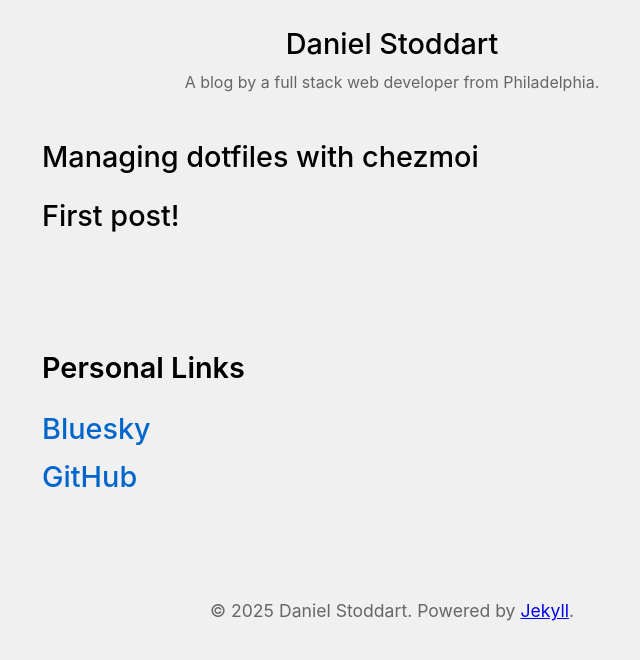
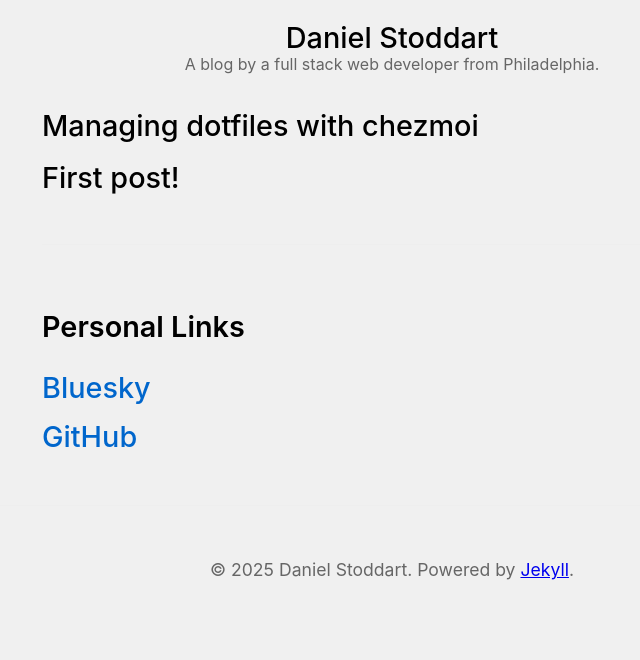
Before and after one commit to stoddart/stoddart.github.io, a Jekyll site: the page built from index.markdown, in a window 1280 px wide. Shown: the top 660 px of the page, without its empty margins (248-888 px from the left). Built offline with Jekyll 4.4.1, drawn with Linux system fonts in a browser that asks for light colours.

Commit message:
Update CSS

```diff
--- a/assets/css/style.css
+++ b/assets/css/style.css
@@ -66,8 +66,9 @@ header h1 a {
 
 header p {
   color: var(--secondary-text);
-  margin: 5px 0 0 0;
+  margin: 0;
   font-size: 1em;
+  line-height: 1;
 }
 
 footer {
@@ -112,7 +113,7 @@ main {
 .post-link {
   font-size: 28.8px !important;
   font-weight: 500 !important;
-  line-height: 1.4 !important;
+  line-height: 1 !important;
   color: var(--header-color);
   text-decoration: none;
   border: none;
```
